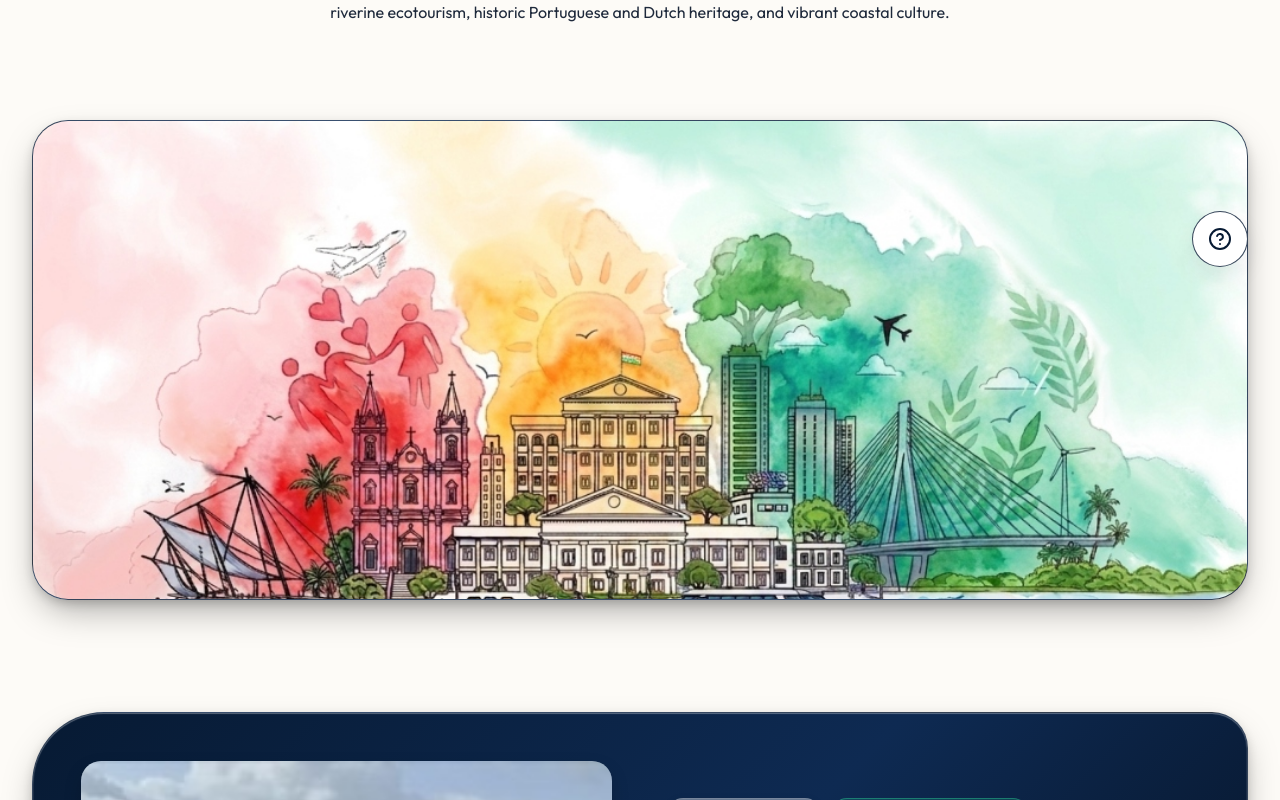
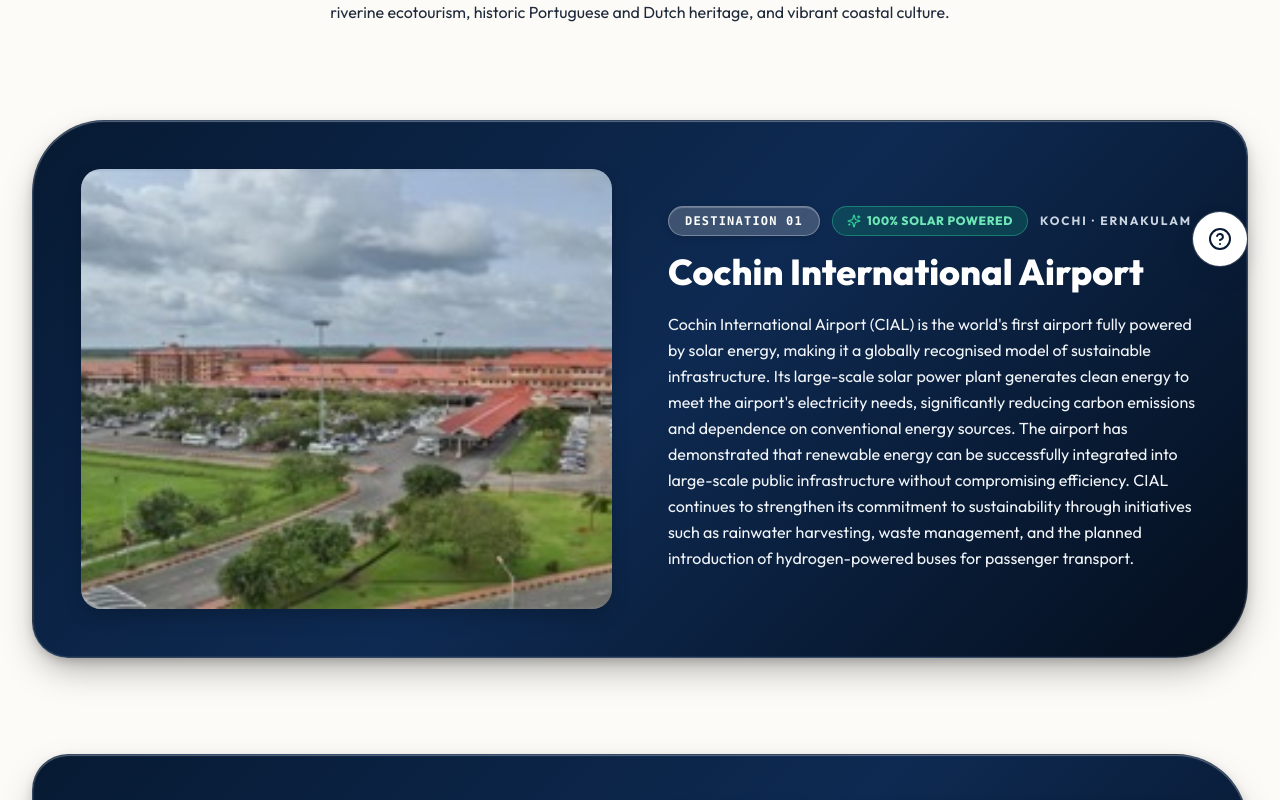
Before and after one commit to Rlabzteam/Dyuti27, a React (Vite) app: page /kochi in a window 1280 px wide. Shown: the part 501-1301 px from the top of the page. Built offline with nearby package versions, Linux system fonts and the light colour scheme; grey boxes are pictures that could not be loaded.

Commit message:
feat: add TopHeaderBanner component and associated branding imagery for DYUTI 27 conference

```diff
--- a/src/pages/Attractions.tsx
+++ b/src/pages/Attractions.tsx
@@ -44,18 +44,6 @@
           </p>
         </div>
 
-        {/* ── SCENIC HERO BANNER ── */}
-        <div className="rounded-[28px] sm:rounded-[36px] overflow-hidden hd-card hd-card-dark shadow-2xl mb-20 lg:mb-28 group max-h-[480px]">
-          <div className="hd-img-frame w-full h-full">
-            <img
-              src="/images/dyuti27_kochi_watercolor_art.jpg"
-              alt="Artistic Watercolor Panorama of Kochi — Chinese Fishing Nets, Heritage Architecture, Water Metro, and Rajagiri Campus"
-              className="w-full h-full object-cover"
-              loading="lazy"
-              decoding="async"
-            />
-          </div>
-        </div>
 
         {/* ── DETAILED ATTRACTIONS (Alternating Asymmetric Curved Leaf Cards) ── */}
         <div className="space-y-16 lg:space-y-24 mb-20 lg:mb-28">
```
